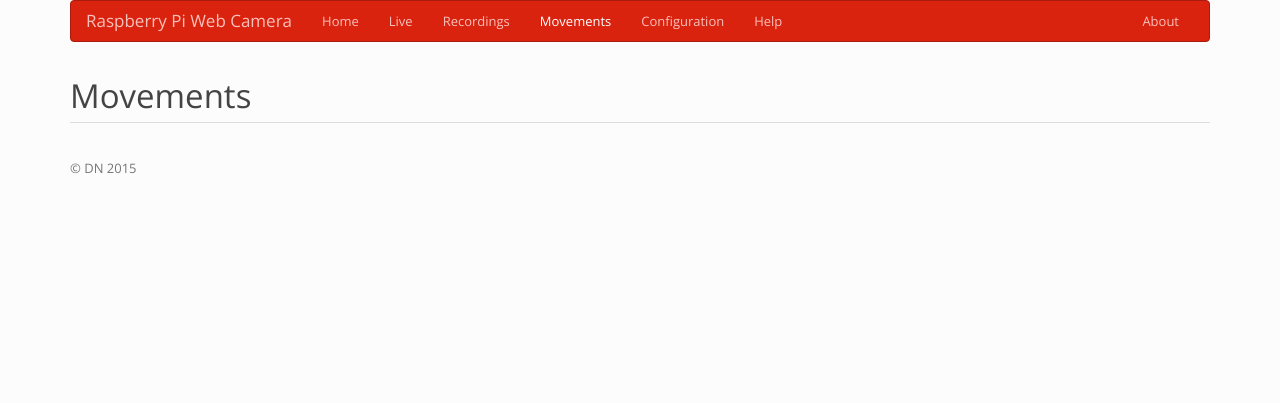
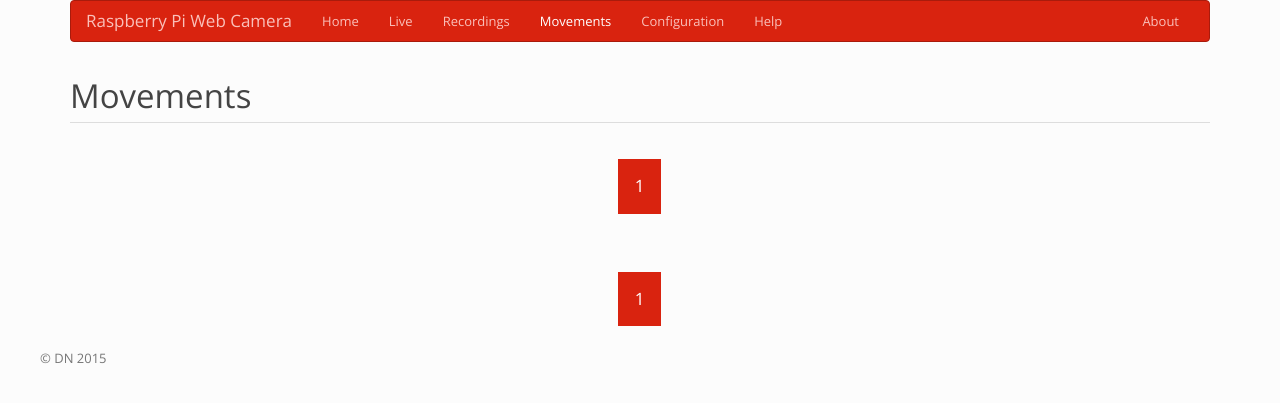
Before and after one commit to 0x1001/Webcam, a Django app: page /movements in a window 1280 px wide. Shown: the top 403 px of the page. Run offline with Django 3.2, Linux system fonts and the light colour scheme; data that the repository does not hold is empty; parts of the project's set-up code (start-up, migrations or seed data) failed here and were passed over; some libraries are stand-ins or nearby versions.

Commit message:
Adding pagination

```diff
--- a/web/home/models.py
+++ b/web/home/models.py
@@ -45,10 +45,6 @@ def get_recordings():
     return Recording.objects.exclude(name="norecording").order_by('-time').all()
 
 
-def get_movements():
-    return Movement.objects.order_by('-time').all()
-
-
 def remove_recording(name):
     r = _get_no_recording()
     Movement.objects.filter(recording__name=name).update(recording=r)
--- a/web/home/views.py
+++ b/web/home/views.py
@@ -1,9 +1,10 @@
 from django.shortcuts import render
 from home.models import Configuration
+from home.models import Movement
 from home.models import get_recordings
-from home.models import get_movements
 from django.core.servers.basehttp import FileWrapper
 from django.http import StreamingHttpResponse
+from django.core.paginator import Paginator, EmptyPage, PageNotAnInteger
 
 
 def home(request):
@@ -14,8 +15,20 @@ def recordings(request, recording=None):
     return render(request, 'recordings.html', {"recordings": get_recordings(), "recording": recording})
 
 
-def movements(request):
-    return render(request, 'movements.html', {"movements": get_movements()})
+def movements(request, page=1):
+    page = int(page)
+
+    mov_all = Movement.objects.order_by('-time').all()
+    paginator = Paginator(mov_all, 100)
+
+    try:
+        movements = paginator.page(page)
+    except PageNotAnInteger:
+        movements = paginator.page(1)
+    except EmptyPage:
+        movements = paginator.page(paginator.num_pages)
+
+    return render(request, 'movements.html', {"movements": movements})
 
 
 def get_config(request):
--- a/web/templates/movements.html
+++ b/web/templates/movements.html
@@ -7,12 +7,15 @@
 {% block body %}
 <h1 class="page-header">Movements</h1>
 <div class="row">
-<div class="col-md-2"></div>
-<div class="col-md-8">
+  <div class="col-md-12 text-center">
+  {% include 'pagination.html' %}
+  </div>
+<div>
+<div class="row">
+  <div class="col-md-8 col-md-offset-2">
     <table class="table table-striped table-hover">
     {% for movement in movements %}
       <tr>
-    <td>{{ forloop.counter }}</td>
         <td>{{ movement.time|date:"l jS M Y H:i" }}</td>
         <td>{{ movement.time|naturaltime }}</td>
 
@@ -33,8 +36,11 @@
       </tr>
     {% endfor %}
     </table>
-
   </div>
-  <div class="col-md-2"></div>
 </div>
+<div class="row">
+  <div class="col-md-12 text-center">
+  {% include 'pagination.html' %}
+  </div>
+<div>
 {% endblock %}
--- /dev/null
+++ b/web/templates/pagination.html
@@ -0,0 +1,18 @@
+<nav>
+  <ul class="pagination pagination-lg">
+    <li>
+      {% if movements.has_previous %}
+        <a href="{% url 'home.views.movements' movements.previous_page_number %}">&laquo;</a>
+      {% endif %}
+    </li>
+    {% for page in movements.paginator.page_range %}
+    <li class="{% if movements.number == page %}active{% endif %}"><a href="{% url 'home.views.movements' page %}">{{ page }}</a></li>
+    {% endfor %}
+
+    <li>
+      {% if movements.has_next %}
+        <a href="{% url 'home.views.movements' movements.next_page_number %}">&raquo;</a>
+      {% endif %}
+    </li>
+  </ul>
+</nav>
--- a/web/webcam/urls.py
+++ b/web/webcam/urls.py
@@ -6,6 +6,7 @@ urlpatterns = patterns('',
     url(r'^recordings$', 'home.views.recordings'),
     url(r'^recordings/(?P<recording>[\w\.]+)$', 'home.views.recordings'),
     url(r'^movements$', 'home.views.movements'),
+    url(r'^movements/(?P<page>[\d]+)$', 'home.views.movements'),
     url(r'^configuration$', 'home.views.get_config'),
     url(r'^stream$', 'home.views.stream'),
     url(r'^stream_data$', 'home.views.stream_data'),
```
Lines whose indentation alone changed are shown as unchanged.
